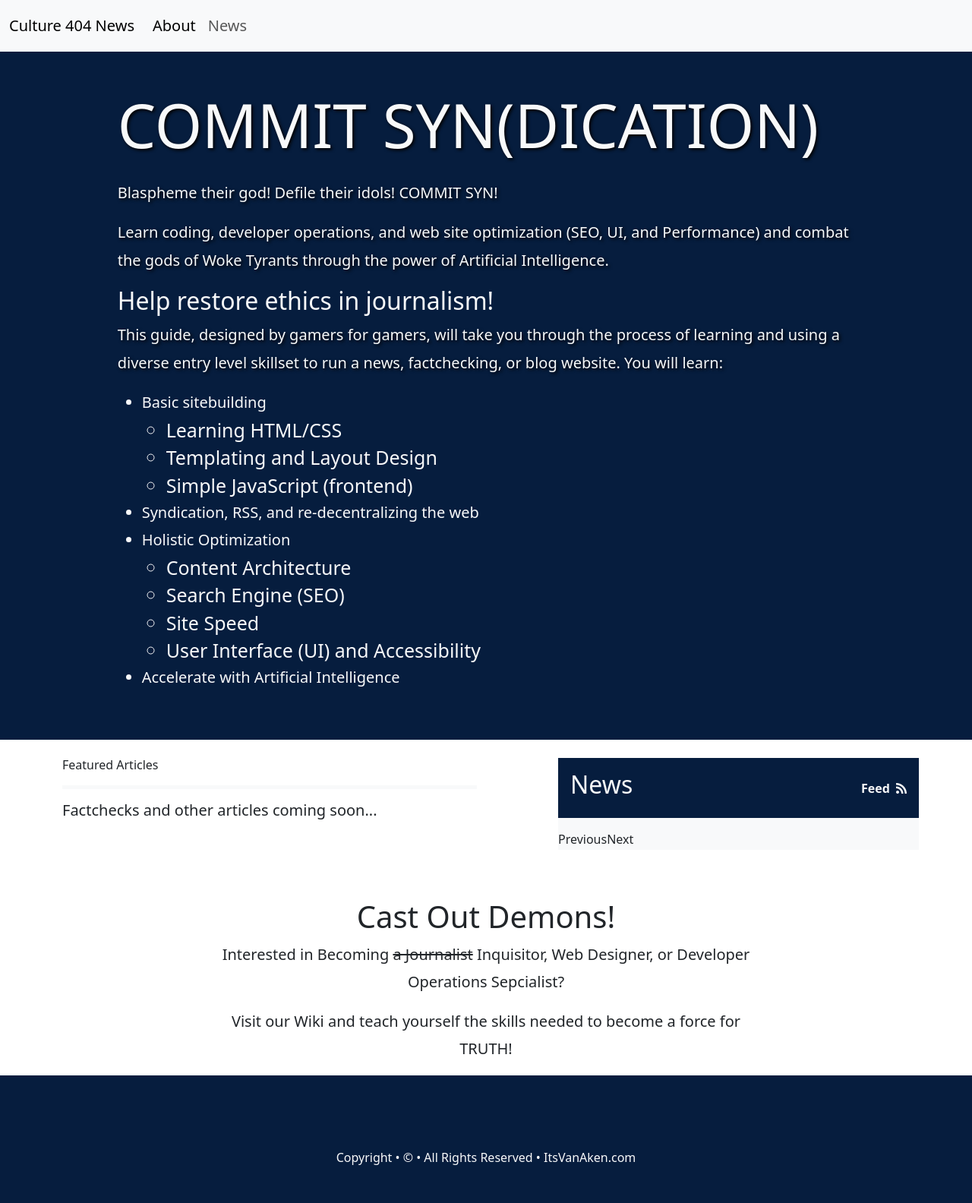
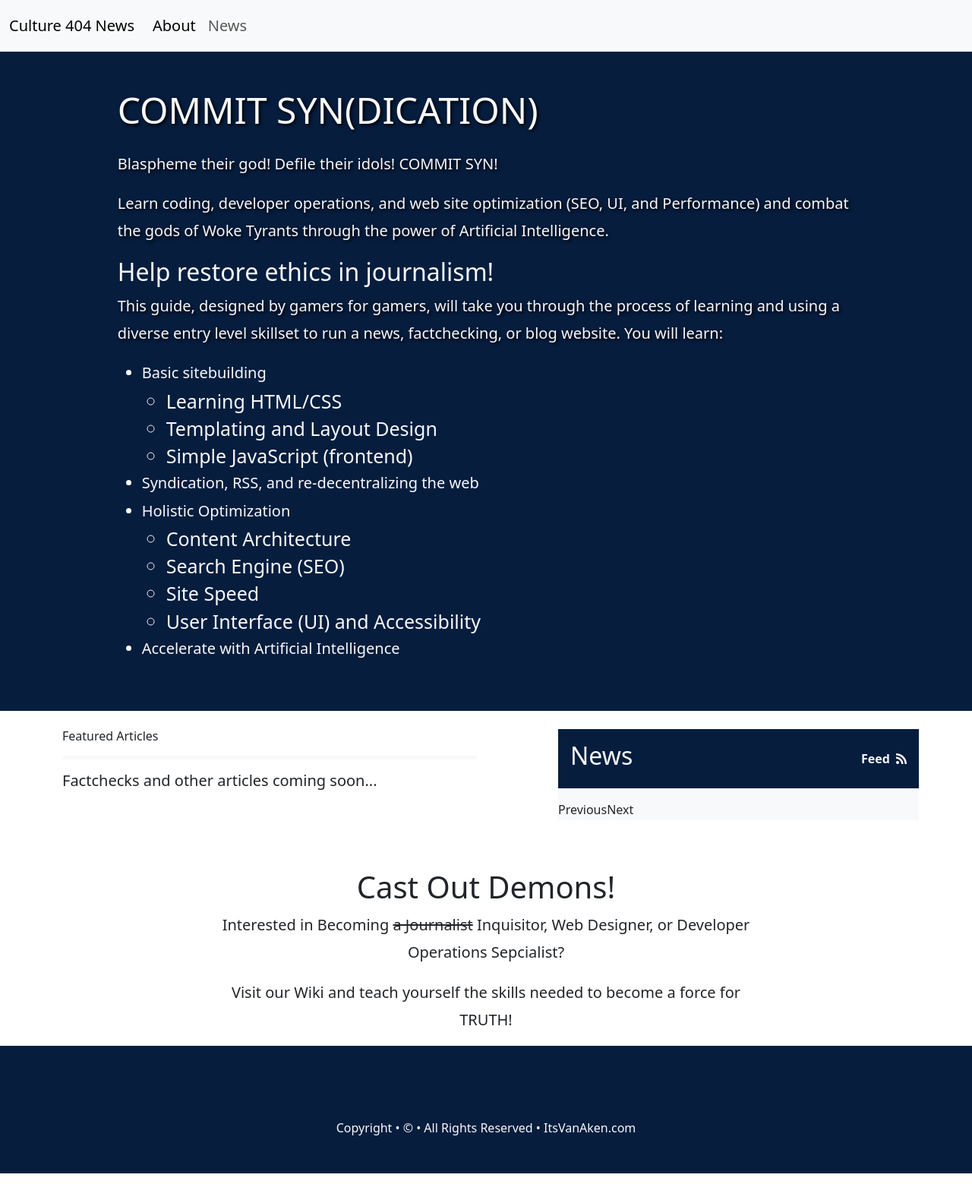
Before and after one commit to Culture-404/Syn_Inquisition, a Jekyll site: the page built from index.md, in a window 1280 px wide. Shown: the whole page at 76% size. Built offline with Jekyll 4.4.1, drawn with Linux system fonts in a browser that asks for light colours; after the commit the page ends 1545 px from its top, so only the background shows below that.

Commit message:
home heading style

```diff
--- a/index.md
+++ b/index.md
@@ -4,7 +4,7 @@ title: "Commit Syn"
 permalink: /
 ---
 # Commit Syn(dication)
-{: .display-1.mb-4.text-uppercase }
+{: .display-5.mb-4.text-uppercase }
 
 Blaspheme their god! Defile their idols! COMMIT SYN!
 {: .lead }
```
